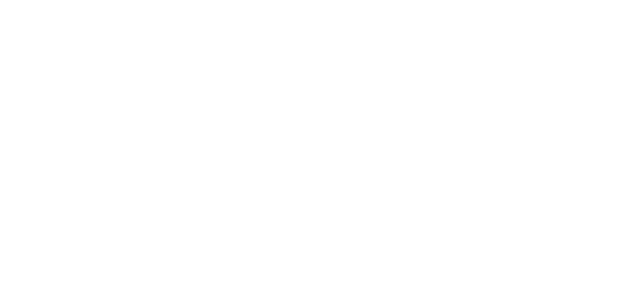
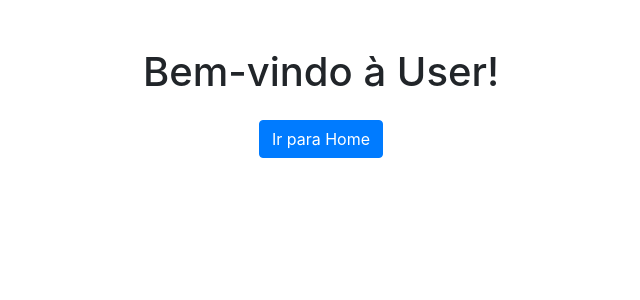
Before and after one commit to gab3mioni/Agendify, a PHP site: page /app/views/user.php in a window 1280 px wide. Before the commit the part shown is empty. Shown: the top 300 px of the page, without its empty margins (319-959 px from the left). Run offline with PHP 8.4, Linux system fonts and the light colour scheme.

Commit message:
Atualizando user.php

```diff
--- a/app/views/user.php
+++ b/app/views/user.php
@@ -7,7 +7,12 @@
     <link href="https://stackpath.bootstrapcdn.com/bootstrap/4.5.2/css/bootstrap.min.css" rel="stylesheet">
 </head>
 <body>
-
+<div class="container mt-5">
+    <h1 class="text-center">Bem-vindo à User!</h1>
+    <div class="text-center">
+        <a href="home" class="btn btn-primary mt-3">Ir para Home</a>
+    </div>
+</div>
 <script src="https://code.jquery.com/jquery-3.5.1.slim.min.js"></script>
 <script src="https://cdn.jsdelivr.net/npm/@popperjs/core@2.11.6/dist/umd/popper.min.js"></script>
 <script src="https://stackpath.bootstrapcdn.com/bootstrap/4.5.2/js/bootstrap.min.js"></script>
```
